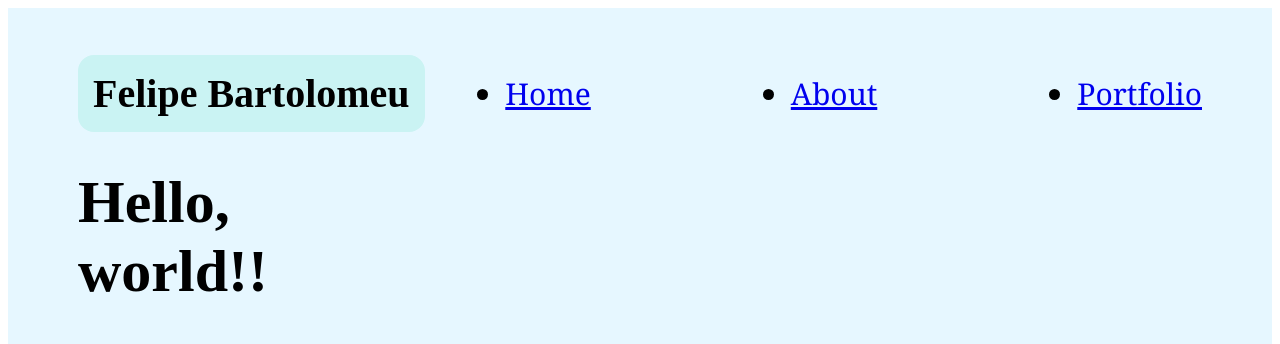
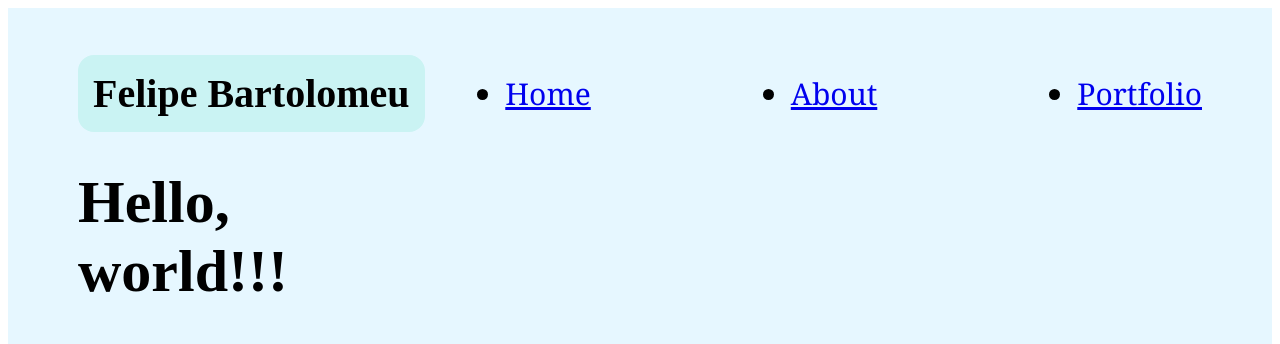
Before and after one commit to felipebart99/felipebartolomeu.github.io, a React (Vite) app: page / in a window 1280 px wide. Shown: the top 344 px of the page. Built offline with nearby package versions, Linux system fonts and the light colour scheme; grey boxes are pictures that could not be loaded.

Commit message:
Update 4

```diff
--- a/src/routes/Home.jsx
+++ b/src/routes/Home.jsx
@@ -9,7 +9,7 @@ const Home = () => {
     <div className='geral'>
       <div className='primario'>
         <div>
-        <h2>Hello, world!!</h2>
+        <h2>Hello, world!!!</h2>
         <p>I am a <br/>
         Web Developer.<br/>
         Welcome to my portfolio WebSite
@@ -32,7 +32,7 @@ const Home = () => {
 
         </div>
         <div className='secundario'>
-          <img src="minhafoto.jpeg" alt="foto de perfil" className='minhaFoto' />
+          <img src="./minhafoto.jpeg" alt="foto de perfil" className='minhaFoto' />
         </div>
 
     </div>
```
